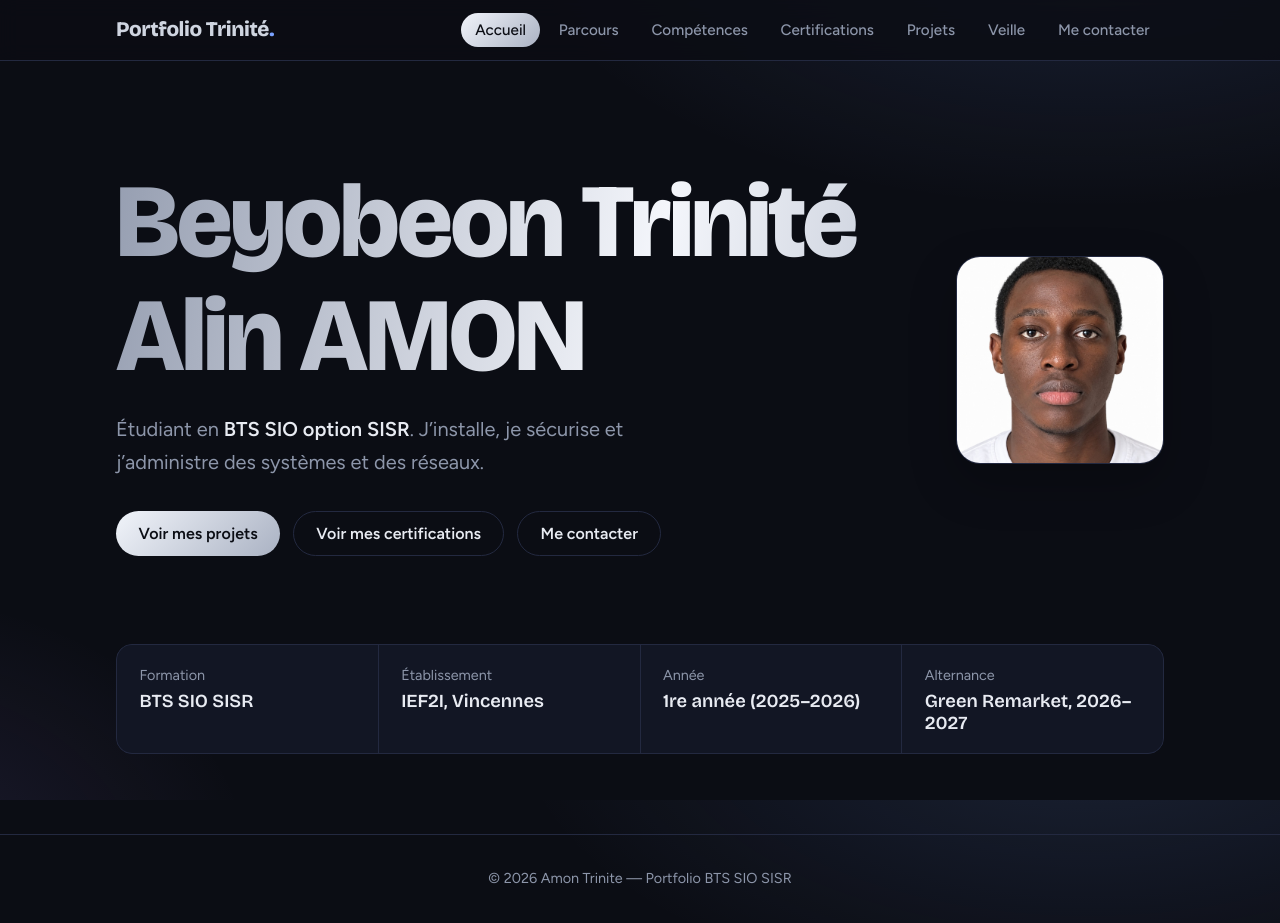
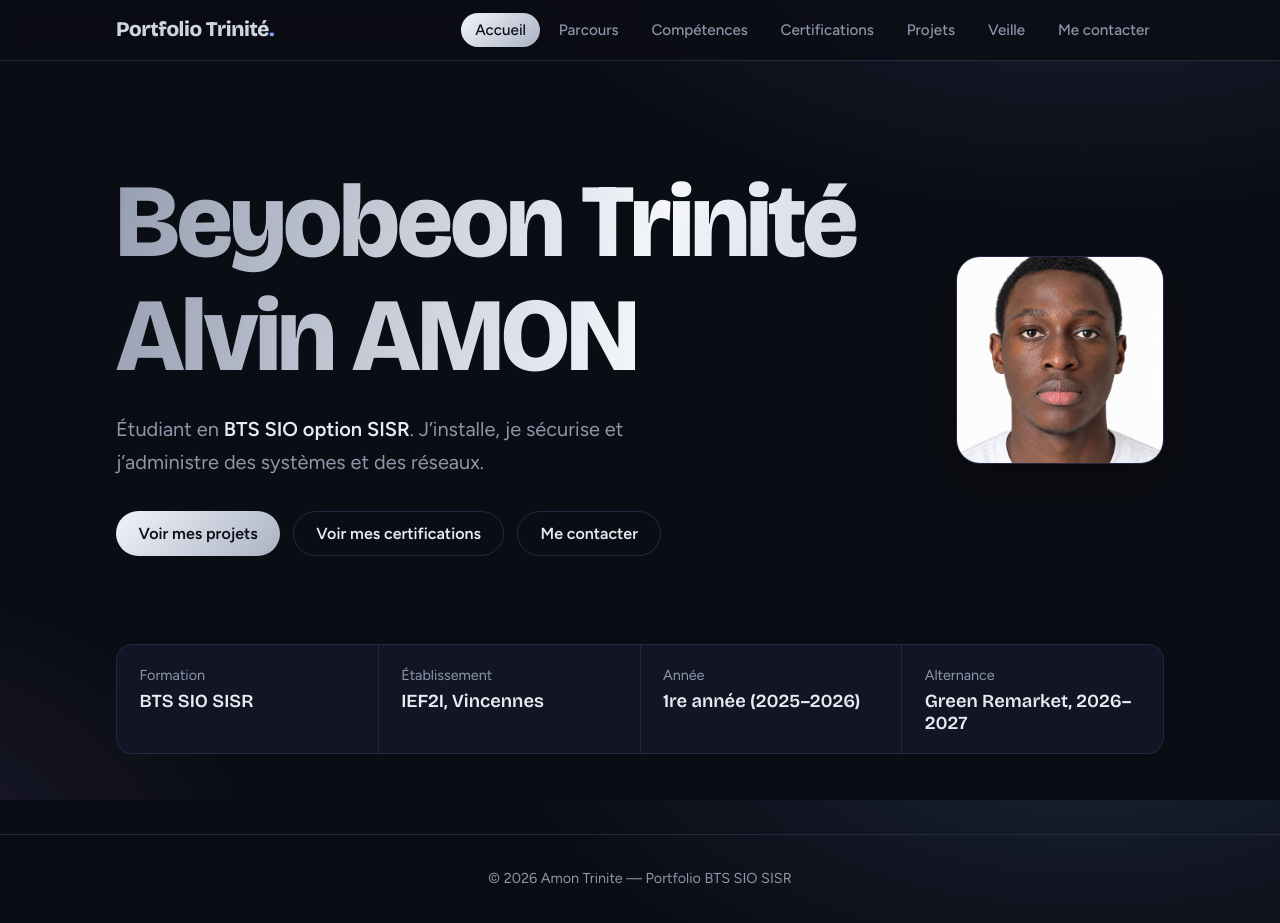
Before and after one commit to trinit-sys/trinit-sys.github.io, a plain HTML site: page index.html in a window 1280 px wide. Drawn offline with nearby package versions, Linux system fonts and the light colour scheme.

Commit message:
Update name to Alvin
Co-authored-by: Copilot <223556219+Copilot@users.noreply.github.com>

```diff
--- a/index.html
+++ b/index.html
@@ -137,7 +137,7 @@ footer{text-align:center;color:var(--silver-2);font-size:.9rem;padding:2rem 1rem
     <div class="hero">
       <div class="hero-content">
         <div>
-          <h1>Beyobeon Trinité Alin AMON</h1>
+          <h1>Beyobeon Trinité Alvin AMON</h1>
           <p>Étudiant en <b>BTS SIO option SISR</b>. J’installe, je sécurise et j’administre des systèmes et des réseaux. </p>
           <div class="btns">
             <button class="btn main" data-go="projets">Voir mes projets</button>
@@ -146,7 +146,7 @@ footer{text-align:center;color:var(--silver-2);font-size:.9rem;padding:2rem 1rem
           </div>
         </div>
         <div class="profile" aria-label="Photo de profil">
-          <img src="assets/photo/profile.jpg" alt="Beyobeon Trinité Alin AMON" onerror="this.hidden=true;this.nextElementSibling.hidden=false">
+          <img src="assets/photo/profile.jpg" alt="Beyobeon Trinité Alvin AMON" onerror="this.hidden=true;this.nextElementSibling.hidden=false">
           <div class="profile-fallback" aria-hidden="true" hidden>TA</div>
         </div>
       </div>
```
